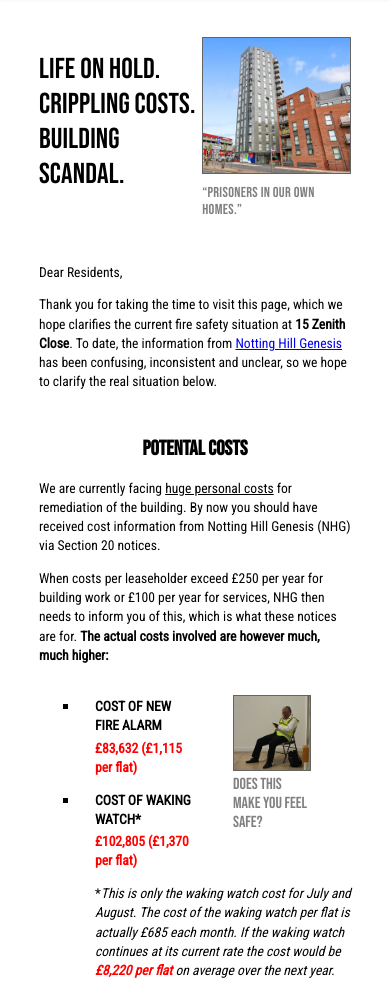
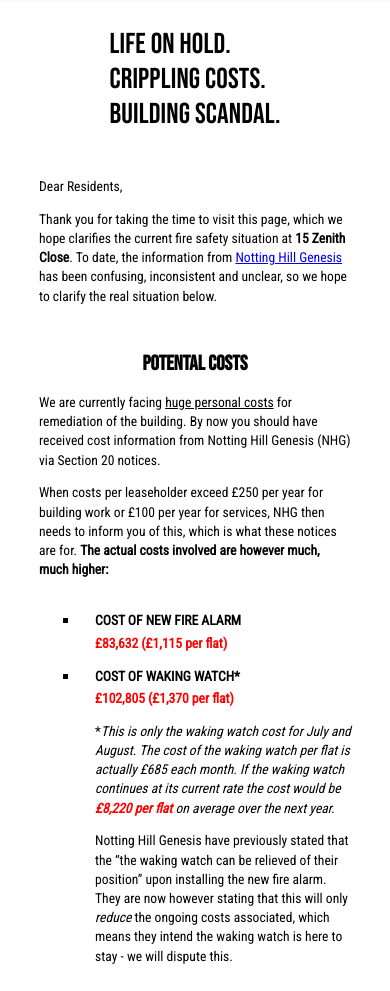
Before and after one commit to penelopecj/15Zenith, a plain HTML site: page 15Zenith/index.html in a window 390 px wide. Shown: the part 53-1044 px from the top of the page. Drawn offline with nearby package versions, Linux system fonts and the light colour scheme; a script that the page names is missing.

Commit message:
Removed images
To make site better for mobile.

```diff
--- a/15Zenith/index.html
+++ b/15Zenith/index.html
@@ -37,10 +37,10 @@
                 <p>Crippling costs.</p>
                 <p>Building scandal.</p>
             </article>
-            <figure>
+<!--             <figure>
                 <img src="./images/zenith.png" alt="15 Zenith Close">
                 <figcaption><q>Prisoners in our own homes.</q></figcaption>
-            </figure>
+            </figure> -->
         </section>
 
         <section class="content">
@@ -52,10 +52,10 @@
             <h2>Potental Costs</h2>
             <p>We are currently facing <u>huge personal costs</u> for remediation of the building.   By now you should have received cost information from Notting Hill Genesis (NHG) via Section 20 notices.</p>
             <p>When costs per leaseholder exceed £250 per year for building work or £100 per year for services, NHG then needs to inform you of this, which is what these notices are for. <strong>The actual costs involved are however much, much higher:</strong></p>
-            <figure>
+<!--             <figure>
                 <img src="./images/watcher.jpg" alt="Waking Watcher">
                 <figcaption>Does this make you feel safe?</figcaption>
-            </figure>
+            </figure> -->
             <ul>
                 <li>
                     <p style="margin: 2rem 0 .2rem " class="bold">COST OF NEW FIRE ALARM</p>
```
